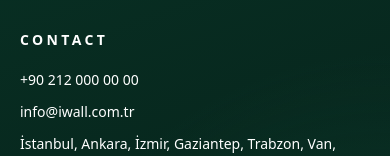
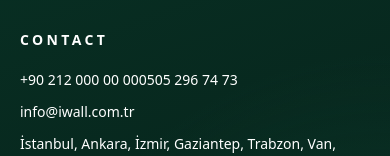
Before and after one commit to iwallcenter-lgtm/iwall-site, a Next.js app: page /en in a window 390 px wide. Shown: the part 11076-11232 px from the top of the page. Built offline with nearby package versions, Linux system fonts and the light colour scheme.

Commit message:
add second phone number to contact section

```diff
--- a/src/components/site/footer.tsx
+++ b/src/components/site/footer.tsx
@@ -40,7 +40,8 @@
         <div id="social-media">
           <h3 className="text-sm font-semibold uppercase tracking-[0.24em] text-white">{messages.footer.contact}</h3>
           <div className="mt-5 space-y-3 text-sm text-white">
-            <p>{siteConfig.company.phone}</p>
+            <Link href="tel:+902120000000">{siteConfig.company.phone}</Link>
+            <Link href="tel:+905052967473">0505 296 74 73</Link>
             <p>{siteConfig.company.email}</p>
             <p>{siteConfig.company.address}</p>
           </div>
```
